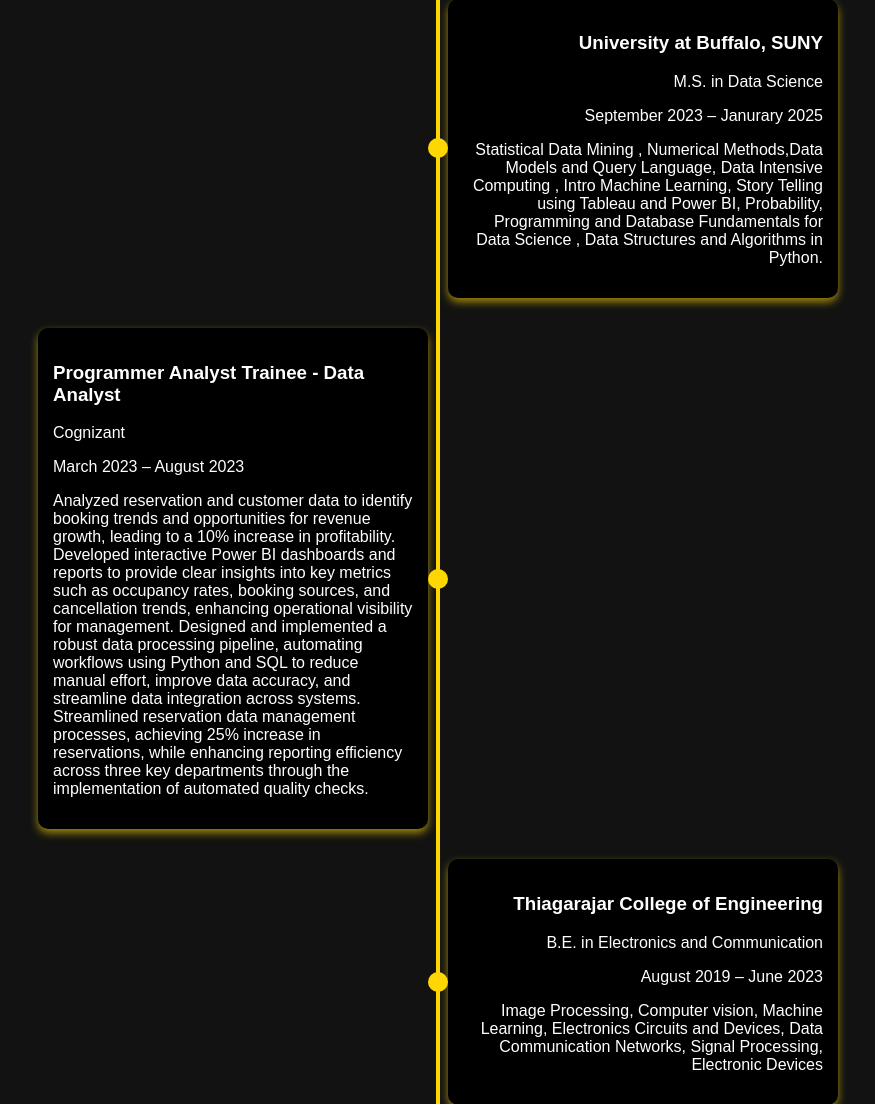
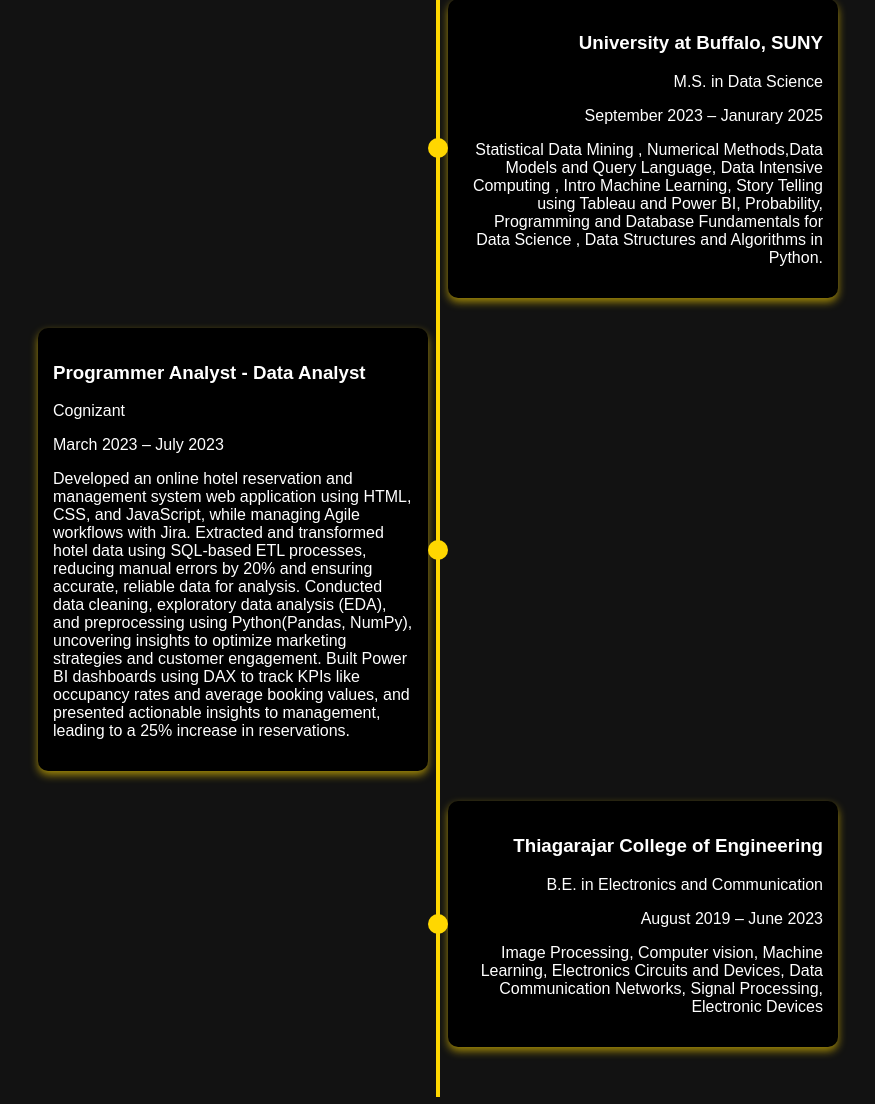
Before and after one commit to vslokesh05/Lokesh-Velmurugan-Sujatha-Portfolio, a Flask app: page / in a window 1280 px wide. Shown: the part 2300-3404 px from the top of the page, without its empty margins (202-1077 px from the left). Run offline with Flask 2, Linux system fonts and the light colour scheme.

Commit message:
index.html

```diff
--- a/templates/index.html
+++ b/templates/index.html
@@ -45,7 +45,7 @@
                 I am currently pursuing my Master’s in Data Science at the University at Buffalo, where I focus on machine learning, data visualization, and cloud computing.</p>
             </p>
             <p>
-                I previously worked as a Programmer Analyst Trainee at Cognizant, where I developed dashboards, automated workflows, and improved data processes to make operations more efficient.
+                I previously worked as a Programmer Analyst at Cognizant, where I developed dashboards, automated workflows, and improved data processes to make operations more efficient.
                 Some of my key projects include creating a deep learning model to classify motorcycle brands and designing a system to predict Airbnb rental prices.
                 I am skilled in tools like Tableau, Power BI, and programming languages such as Python, SQL , and R, which I use to deliver practical and effective results.
             </p>
@@ -87,13 +87,14 @@
         <div class="timeline-item right">
             <div class="dot"></div>
             <div class="timeline-content">
-                <h3>Programmer Analyst Trainee - Data Analyst </h3>
+                <h3>Programmer Analyst - Data Analyst </h3>
                 <p>Cognizant</p>
-                <p>March 2023 – August 2023</p>
-                <p>Analyzed reservation and customer data to identify booking trends and opportunities for revenue growth, leading to a 10% increase in profitability.
-                    Developed interactive Power BI dashboards and reports to provide clear insights into key metrics such as occupancy rates, booking sources, and cancellation trends, enhancing operational visibility for management.
-                    Designed and implemented a robust data processing pipeline, automating workflows using Python and SQL to reduce manual effort, improve data accuracy, and streamline data integration across systems.
-                    Streamlined reservation data management processes, achieving 25% increase in reservations, while enhancing reporting efficiency across three key departments through the implementation of automated quality checks.</p>
+                <p>March 2023 – July 2023</p>
+                <p>Developed an online hotel reservation and management system web application using HTML, CSS, and JavaScript, while managing Agile workflows with Jira.
+                   Extracted and transformed hotel data using SQL-based ETL processes, reducing manual errors by 20% and ensuring accurate, reliable data for analysis.
+                   Conducted data cleaning, exploratory data analysis (EDA), and preprocessing using Python(Pandas, NumPy), uncovering insights to optimize marketing strategies and customer engagement.
+                   Built Power BI dashboards using DAX to track KPIs like occupancy rates and average booking values, and presented actionable insights to management, leading to a 25% increase in reservations.
+                </p>
             </div>
         </div>
 
```
